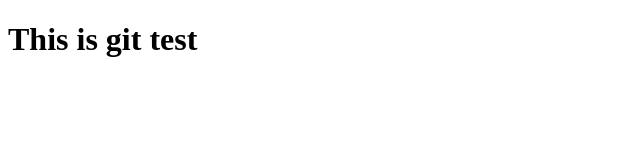
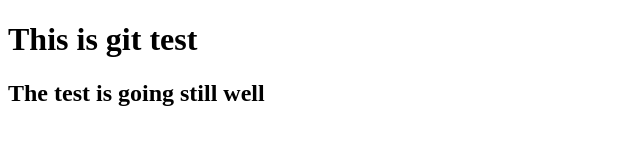
Before and after one commit to vkh-R02/the-cloudadvisory, a plain HTML site: page index.html in a window 1280 px wide. Shown: the whole page, without its empty margins (0-640 px from the left). Drawn offline with Linux system fonts and the light colour scheme.

Commit message:
modified index.html and added style.css

```diff
--- a/index.html
+++ b/index.html
@@ -7,5 +7,6 @@
 </head>
 <body>
     <h1>This is git test</h1>
+    <h2>The test is going still well </h2>
 </body>
 </html>
```
Also changed, not shown: style.css (added).
